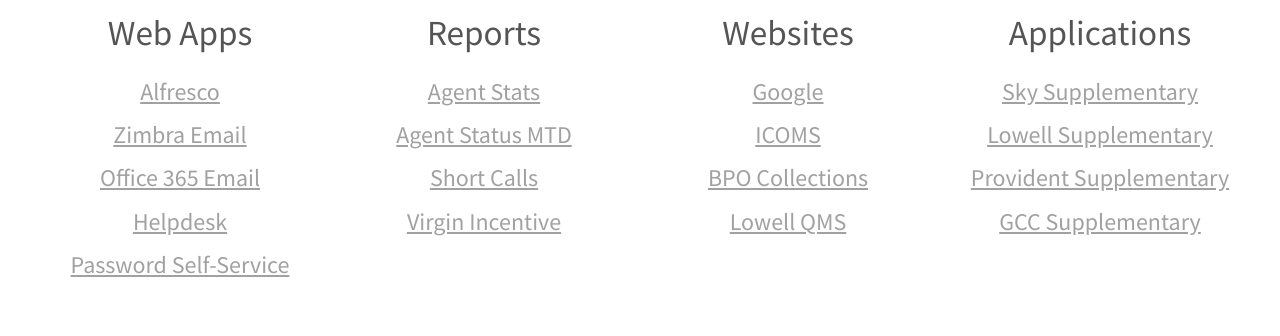
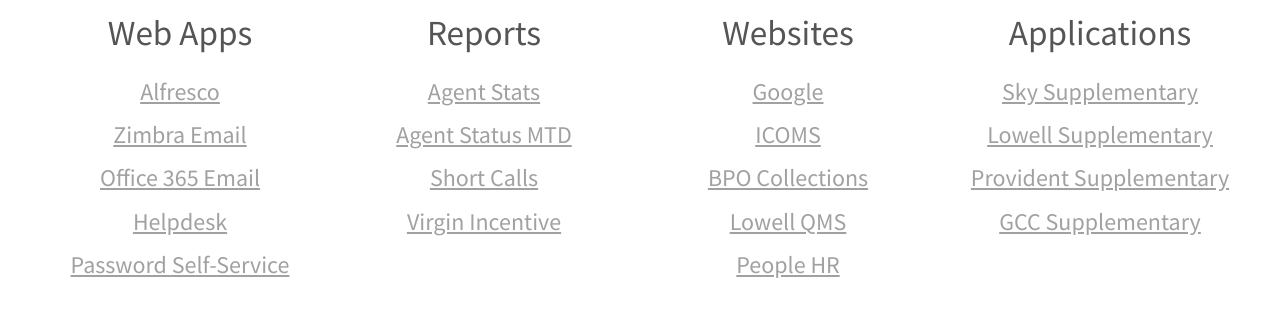
Before and after one commit to rossmcbain/BPO-Intranet, a plain HTML site: page index.html in a window 1280 px wide. Shown: the part 443-779 px from the top of the page. Drawn offline with Linux system fonts and the light colour scheme.

Commit message:
added people hr

```diff
--- a/index.html
+++ b/index.html
@@ -82,7 +82,9 @@ Released   : 20140208
                         <a href="http://www.google.co.uk">Google</a><br/>
                         <a href="https://citrix.virginmedia.co.uk">ICOMS</a><br/>
                         <a href="http://www.bpocollections.co.uk">BPO Collections</a><br/>
-                        <a href="https://qms.lowellgroup.co.uk/qms/QMSAccountQuery.html">Lowell QMS</a>
+                        <a href="https://qms.lowellgroup.co.uk/qms/QMSAccountQuery.html">Lowell QMS</a><br/>
+                        <a href="https://bpocollectionslimited.peoplehr.net">People HR</a>
+
                 </p>
 </div>
 			<div class="column4">
```
